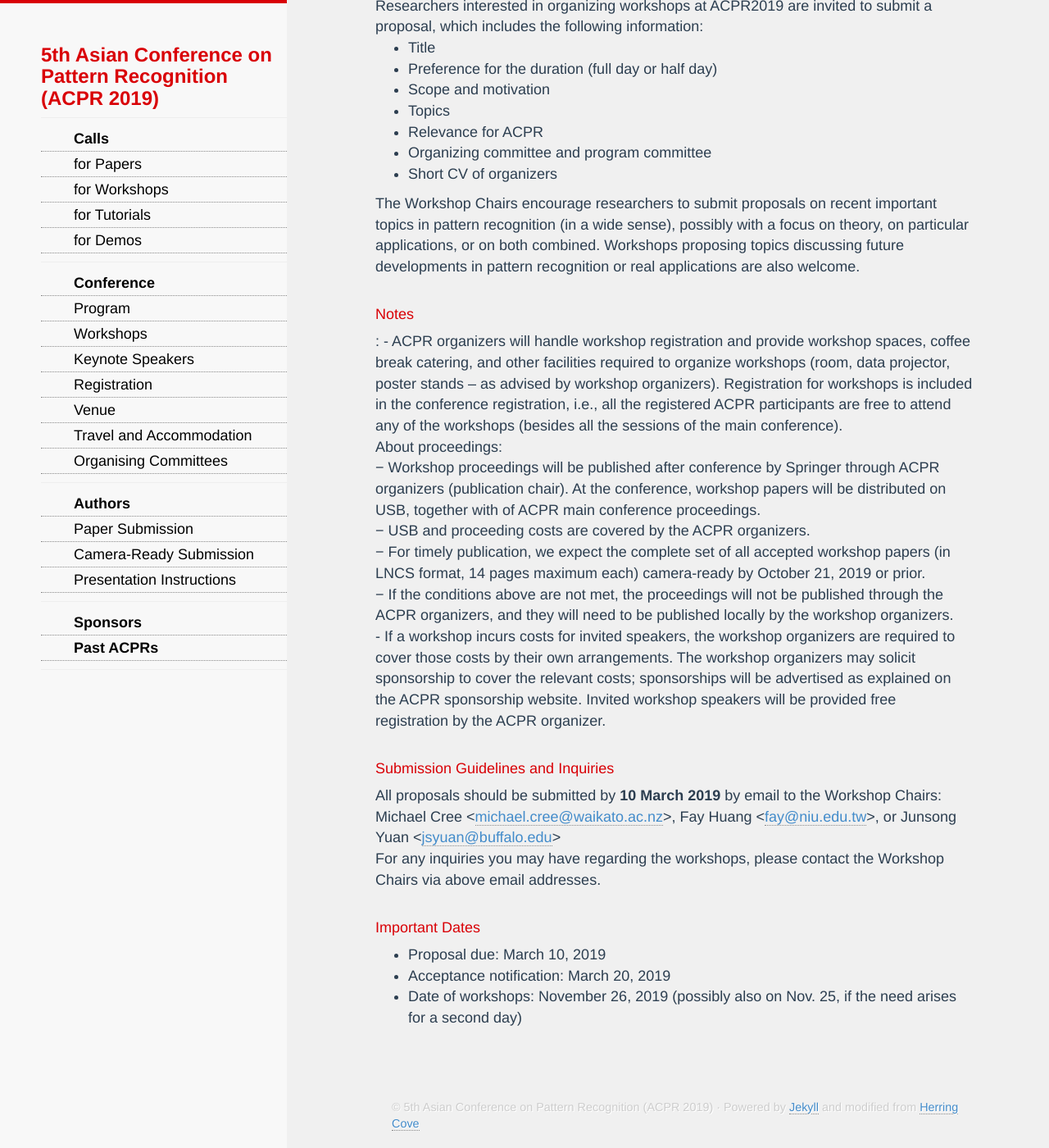
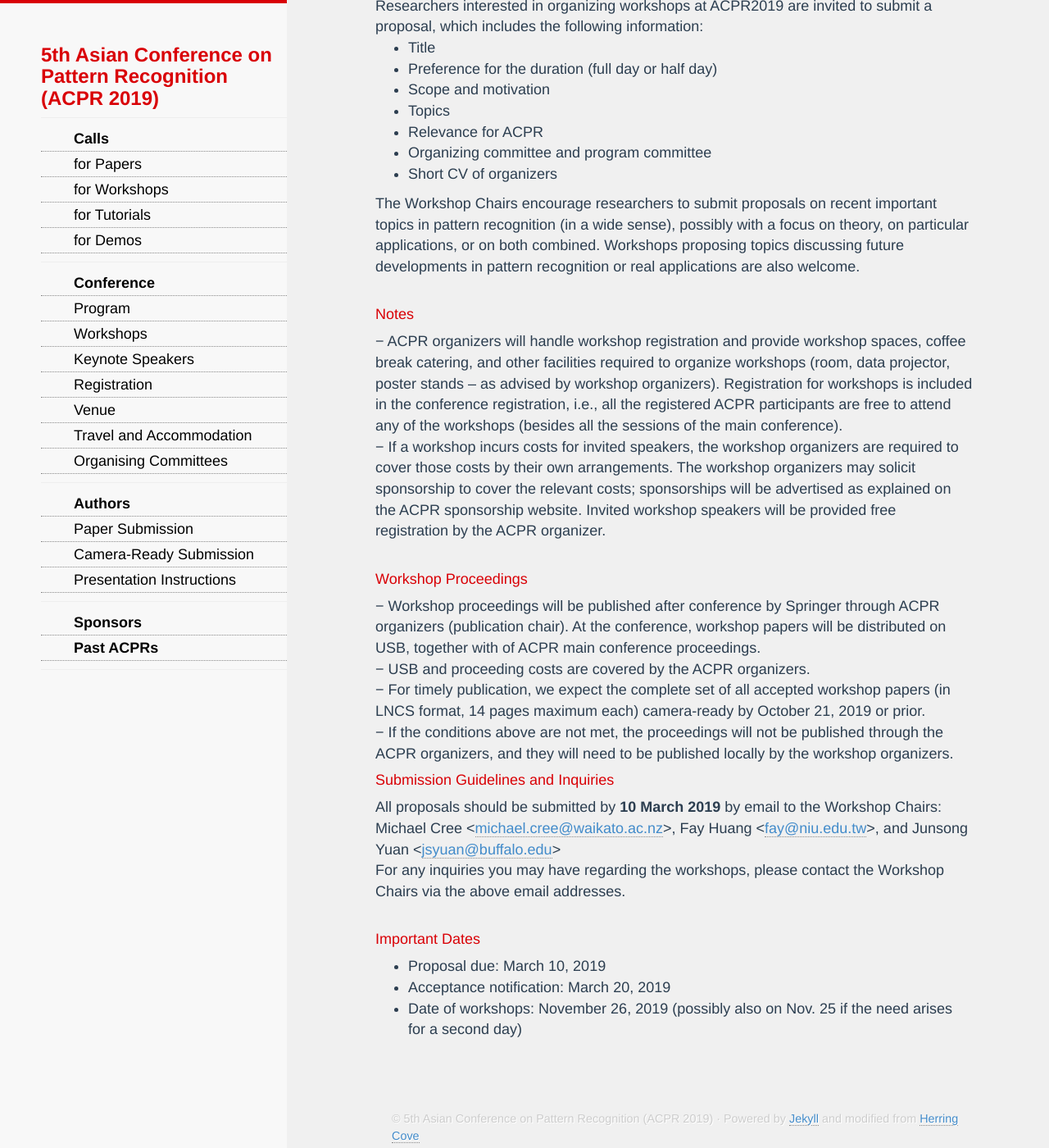
Before and after one commit to AndrewChenUoA/ACPR2019, a Jekyll site: the page built from cfw.html, in a window 1280 px wide and 1400 px high, scrolled down 173 px. Shown: the whole window at 82% size. Built offline with Jekyll 4.4.1, drawn with Linux system fonts in a browser that asks for light colours; nearby versions of some CDN libraries; Markdown is read by kramdown in place of the engine named in the settings.

Commit message:
Minor formatting updates

```diff
--- a/cfw.html
+++ b/cfw.html
@@ -3,7 +3,7 @@ title: ACPR 2019 - The 5th Asian Conference on Pattern Recognition
 ---
 <div>
 <h3>Call for Workshops</h3>
-The ACPR 2019 Organizing Committee invites proposals for workshops that will be held on the day before the main conference.<br/><br/>
+<b>The ACPR 2019 Organizing Committee invites proposals for workshops that will be held on the day before the main conference.</b><br/><br/>
 Researchers interested in organizing workshops at ACPR2019 are invited to submit a proposal, which includes the following information:
 <ul>
 <li>Title</li>
@@ -17,24 +17,25 @@ Researchers interested in organizing workshops at ACPR2019 are invited to submit
 
 The Workshop Chairs encourage researchers to submit proposals on recent important topics in pattern recognition (in a wide sense), possibly with a focus on theory, on particular applications, or on both combined. Workshops proposing topics discussing future developments in pattern recognition or real applications are also welcome.<br/><br/>
 
-<h4>Notes</h4>:
-- ACPR organizers will handle workshop registration and provide workshop spaces, coffee break catering, and other facilities required to organize workshops (room, data projector, poster stands – as advised by workshop organizers). Registration for workshops is included in the conference registration, i.e., all the registered ACPR participants are free to attend any of the workshops (besides all the sessions of the main conference).<br/>
-About proceedings:<br/>
+<h4>Notes</h4>
+−	ACPR organizers will handle workshop registration and provide workshop spaces, coffee break catering, and other facilities required to organize workshops (room, data projector, poster stands – as advised by workshop organizers). Registration for workshops is included in the conference registration, i.e., all the registered ACPR participants are free to attend any of the workshops (besides all the sessions of the main conference).<br/>
+−	If a workshop incurs costs for invited speakers, the workshop organizers are required to cover those costs by their own arrangements. The workshop organizers may solicit sponsorship to cover the relevant costs; sponsorships will be advertised as explained on the ACPR sponsorship website. Invited workshop speakers will be provided free registration by the ACPR organizer.<br/><br/>
+
+<h4>Workshop Proceedings</h4>
 −	Workshop proceedings will be published after conference by Springer through ACPR organizers (publication chair). At the conference, workshop papers will be distributed on USB, together with of ACPR main conference proceedings.<br/>
 −	USB and proceeding costs are covered by the ACPR organizers.<br/>
 −	For timely publication, we expect the complete set of all accepted workshop papers (in LNCS format, 14 pages maximum each) camera-ready by October 21, 2019 or prior.<br/>
 −	If the conditions above are not met, the proceedings will not be published through the ACPR organizers, and they will need to be published locally by the workshop organizers.<br/>
--	If a workshop incurs costs for invited speakers, the workshop organizers are required to cover those costs by their own arrangements. The workshop organizers may solicit sponsorship to cover the relevant costs; sponsorships will be advertised as explained on the ACPR sponsorship website. Invited workshop speakers will be provided free registration by the ACPR organizer.<br/><br/>
 
 <h4>Submission Guidelines and Inquiries</h4>
-All proposals should be submitted by <b>10 March 2019</b> by email to the Workshop Chairs: Michael Cree <<a href="mailto:michael.cree@waikato.ac.nz">michael.cree@waikato.ac.nz</a>>, Fay Huang <<a href="mailto:fay@niu.edu.tw">fay@niu.edu.tw</a>>, or Junsong Yuan <<a href="mailto:jsyuan@buffalo.edu">jsyuan@buffalo.edu</a>><br/>
-For any inquiries you may have regarding the workshops, please contact the Workshop Chairs via above email addresses.<br/><br/>
+All proposals should be submitted by <b>10 March 2019</b> by email to the Workshop Chairs: Michael Cree <<a href="mailto:michael.cree@waikato.ac.nz">michael.cree@waikato.ac.nz</a>>, Fay Huang <<a href="mailto:fay@niu.edu.tw">fay@niu.edu.tw</a>>, and Junsong Yuan <<a href="mailto:jsyuan@buffalo.edu">jsyuan@buffalo.edu</a>><br/>
+For any inquiries you may have regarding the workshops, please contact the Workshop Chairs via the above email addresses.<br/><br/>
 
 <h4>Important Dates</h4>
 <ul>
 <li>Proposal due: March 10, 2019</li>
 <li>Acceptance notification: March 20, 2019</li>
-<li>Date of workshops: November 26, 2019 (possibly also on Nov. 25, if the need arises for a second day)</li>
+<li>Date of workshops: November 26, 2019 (possibly also on Nov. 25 if the need arises for a second day)</li>
 </ul>
 
 </div>
```
